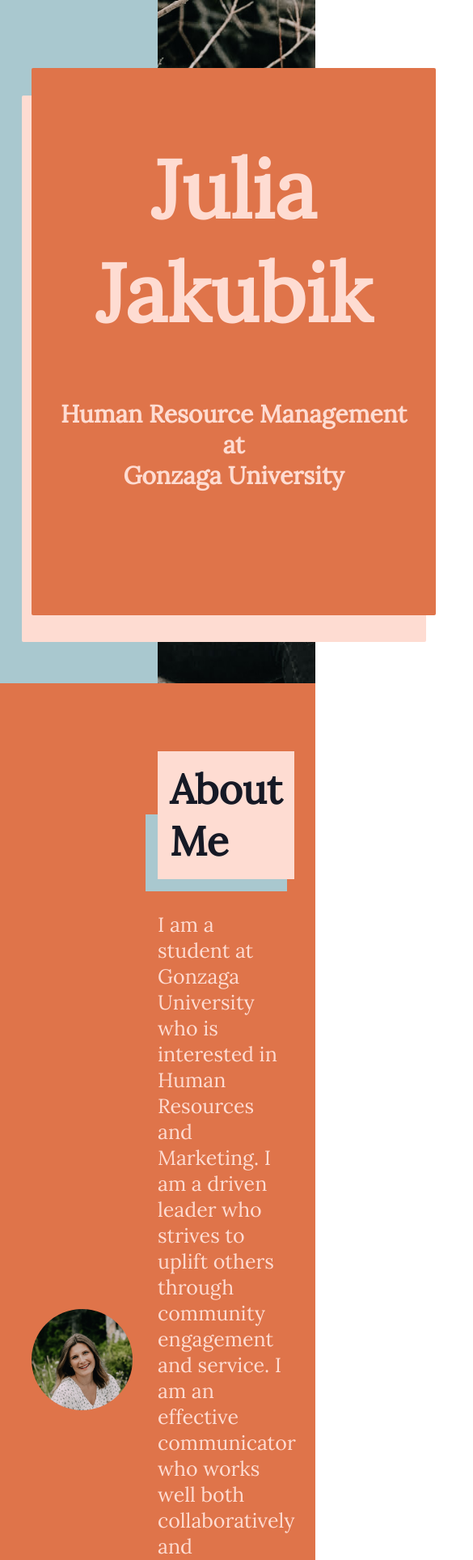
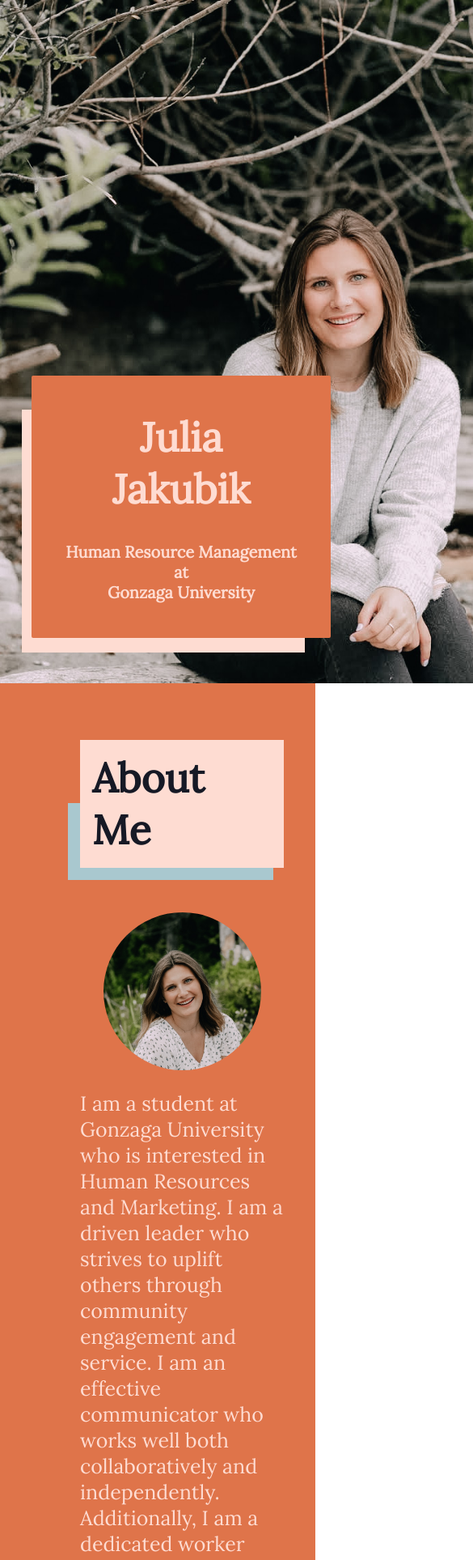
Before and after one commit to gjakubik/julia-resume-site, a React (Create React App) app: page / in a window 390 px wide. Shown: the top 1927 px of the page at 81% size, 585 px wide, since content can reach past the window. Built offline with nearby package versions, Linux system fonts and the light colour scheme.

Commit message:
More mobile responsive

```diff
--- a/src/App.jsx
+++ b/src/App.jsx
@@ -8,11 +8,11 @@
 
 function App() {
   return (
-    <div className='body'>
+    <>
       <Hero />
       <About />
       <Experience />
-    </div>
+    </>
   );
 }
 
--- a/src/components/About/index.jsx
+++ b/src/components/About/index.jsx
@@ -8,32 +8,16 @@
 function About(props) {
 
     return (
-        <div css={{
-            width: '100%',
-            paddingTop: '10vh',
-            paddingBottom: '10vh',
-            backgroundColor: colors.orange,
-        }}>
-            <div css={{
-                width: '80%',
-                margin: 'auto',
-                display: 'flex',
-                alignItems: 'center',
-                justifyContent: 'space-between',
-            }}>
+        <div className="about-container" css={{backgroundColor: colors.orange}}>
+            <div className="content-container">
                 <img
-                    css={{
-                        borderRadius: '50%',
-                        marginTop: '100px',
-                        marginBottom: '100px',
-                    }}
-                    width="40%"
+                    className="headshot-img-lg"
                     src={juliaheadshot}
                     alt="Headshot of Julia"
                 />
-                <div css={{
-                    width: '50%',
-                }}>
+                <div className="text-section">
+                    <div className="about-header-container">
+
                         <SectionTitle colors={{
                                 text: '#161925',
                                 main: colors.peach,
@@ -41,6 +25,12 @@
                             }}>
                             About Me
                         </SectionTitle>
+                        <img
+                            className="headshot-img-sm"
+                            src={juliaheadshot}
+                            alt="Headshot of Julia"
+                        />
+                    </div>
                     <p css={{
                         color: colors.peach,
                         fontSize: '25px',
--- a/src/components/About/style.css
+++ b/src/components/About/style.css
@@ -0,0 +1,49 @@
+.about-container {
+    width: 100vw;
+    padding-top: 70px;
+    padding-bottom: 70px;
+}
+
+.content-container {
+    width: 80%;
+    margin: auto;
+    display: flex;
+    align-items: center;
+    justify-content: space-between;
+}
+
+.headshot-img-lg {
+    border-radius: 50%;
+    margin-top: 100px;
+    margin-bottom: 100px;
+    width: 40%;
+}
+
+.about-header-container {
+    display: flex;
+    flex-direction: column;
+    align-items: center;
+}
+
+
+.headshot-img-sm {
+    border-radius: 50%;
+    width: 50vw;
+    display: none;
+}
+
+.text-section {
+    padding-left: 60px;
+}
+
+@media (max-width: 750px) {
+    .headshot-img-lg {
+        display: none;
+    }
+    .headshot-img-sm {
+        display: inline-block;
+    }
+    .about-header-container > div {
+        margin-bottom: 40px;
+    }
+}
--- a/src/components/Hero/index.jsx
+++ b/src/components/Hero/index.jsx
@@ -4,11 +4,14 @@
 import CustomLink from '../common/CustomLink';
 
 import { colors } from '../../constants';
+import juliaPic from '../../images/juliaMain.jpg';
 
 function Hero() {
     return (
         <div className="hero-container">
-            <div className="hero-title-block" css={{backgroundColor: colors.orange}}>
+            <div>
+                <div className="hero-overlay" >
+                    <div className="hero-title-block" css={{backgroundColor: colors.orange, borderColor: colors.peach}}>
                         <h1 className="hero-title-text" css={{color: colors.peach}}>
                             Julia<br/>Jakubik
                         </h1>
@@ -29,9 +32,13 @@
                         </CustomLink>
                         </h5>
                     </div>
-            <div className='hero-title-accent' css={{backgroundColor: colors.peach}}></div>
+                    <div className="hero-title-accent"></div>
+                </div>
+            </div>
+            <div className="hero-background-container">
                 <div className="hero-block"></div>
-            <div className="hero-image"></div>
+                <img src={juliaPic} alt='' />
+            </div>
         </div>
     );
 }
--- a/src/components/Hero/style.css
+++ b/src/components/Hero/style.css
@@ -1,37 +1,80 @@
 .hero-container {
-    display: flex;
+    display: grid;
     width: 100vw;
     height: 100vh;
   }
 
+.hero-container > div {
+    grid-column: 1 / 2;
+    grid-row: 1 / 2;
+}
+
+.hero-overlay {
+  position: relative;
+    display: grid;
+    z-index: 1;
+}
+
+.hero-overlay > div {
+    grid-column: 1 / 2;
+    grid-row: 1 / 2;
+}
+
 .hero-title-block{
+  position: relative;
   width: 50vw;
-    height: 80vh;
+  padding: 40px;
   margin-top: 10vh;
   margin-left: 10vw;
   background-color: #ed855c;
   border-radius: 2px;
-    position: absolute;
-    z-index: 2;
   text-align: center;
+  transition:
+      margin-top 1000ms ease,
+      width 1000ms ease,
+      padding 1000ms ease;
 }
 
-  .hero-title-accent {
+.hero-title-block::before {
+  content: "";
+  position: absolute;
+  top: 5vh;
+  left: -3vw;
+  width: 55vw;
+  height: 620px;
+  background-color: #fedcd2;
+  z-index: -1;
+  animation: 2s ease-in 0s 1 slideout;
+  transition:
+      height 1000ms ease,
+      width 1000ms ease;
+}
+
+/* .hero-title-accent {
   width: 50vw;
-    height: 80vh;
-    margin-top: 14vh;
+  height: 800px;
+  margin-top: calc(14vh + 40px);
   margin-left: 7vw;
-    background-color: #8eaebd;
-    position: absolute;
+  background-color: #fedcd2;
   border-radius: 2px;
   z-index: 1;
   text-align: center;
   animation: 2s ease-in 0s 1 slideout;
+} */
+
+.hero-background-container {
+  width: 100vw;
+  height: 100vh;
+  display: flex;
+  z-index: -1;
 }
 
 @media screen and (max-width: 1000px) {
   .hero-title-block{
     width: 500px;
+  }
+  .hero-title-block::before {
+    width: 555px;
   }
   .hero-title-accent{
     width: 500px;
@@ -49,7 +92,6 @@
 
 .hero-title-text {
   width: 90%;
-    margin-top: 10vh;
   margin-inline: auto;
   font-size: 100px;
   color: #a9c8cf;
@@ -64,19 +106,30 @@
 
 .hero-block {
   background-color: #a9c8cf;
-    width: 50vw;
+  width: 100vw;
 }
 
-  .hero-image {
-    /* Use "linear-gradient" to add a darken background effect to the image (photographer.jpg). This will make the text easier to read */
-    background-image: url("/src/images/juliaMain.jpg");
-
-    /* Set a specific height */
-    width: 50vw;
-
-    /* Position and center the image to scale nicely on all screens */
-    background-position: center;
-    background-repeat: no-repeat;
-    background-size: cover;
-    position: relative;
+@media (max-width: 750px) {
+  .hero-title-text {
+    font-size: 50px;
   }
+  .hero-subtitle-text {
+    font-size: 20px;
+  }
+  .hero-title-block {
+    padding: 10px;
+    width: 350px;
+    margin-top: 55vh;
+    transition:
+      margin-top 1000ms ease,
+      width 1000ms ease,
+      padding 1000ms ease;
+  }
+  .hero-title-block::before {
+    width: 350px;
+    height: 300px;
+    transition:
+      height 1000ms ease,
+      width 1000ms ease;
+  }
+}
--- a/src/index.css
+++ b/src/index.css
@@ -5,6 +5,7 @@
     sans-serif;
   -webkit-font-smoothing: antialiased;
   -moz-osx-font-smoothing: grayscale;
+  width: 100vw;
 }
 
 code {
```
Lines whose indentation alone changed are shown as unchanged.
